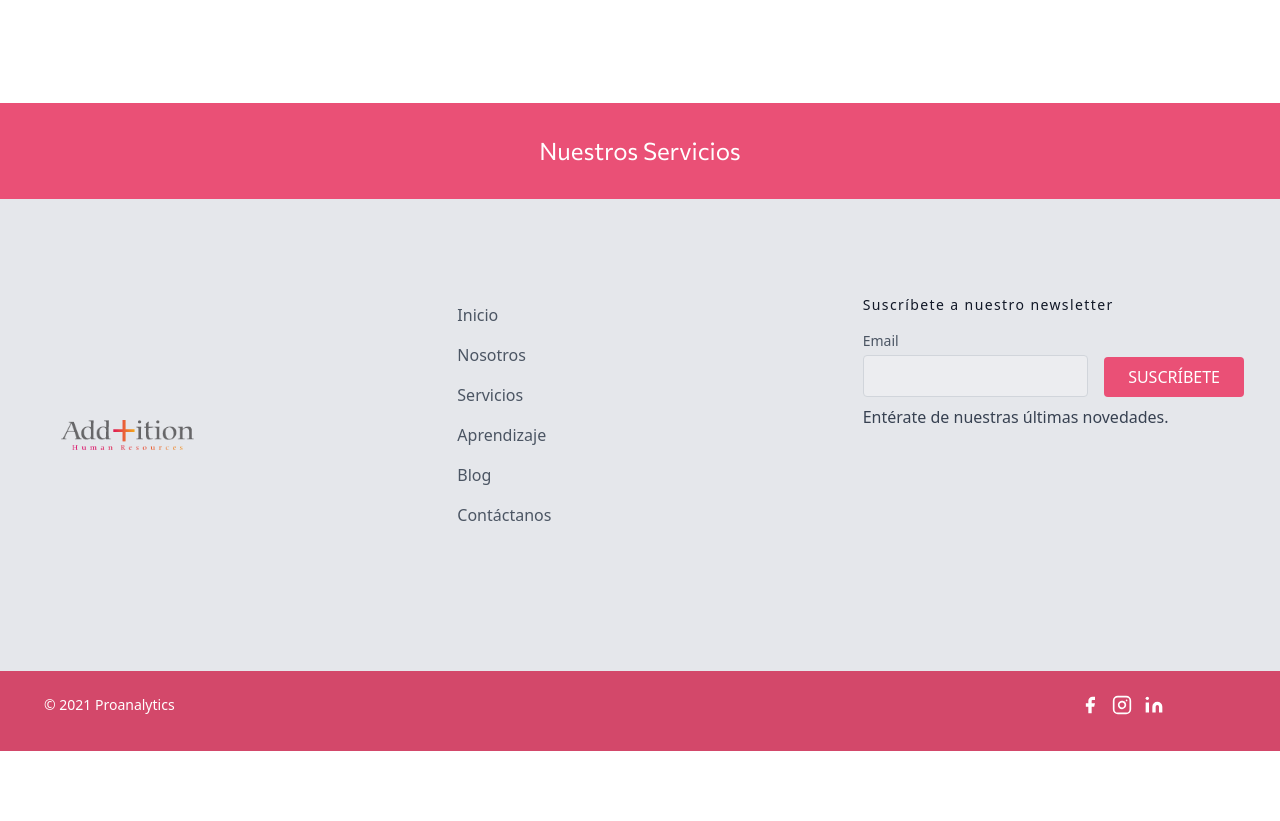
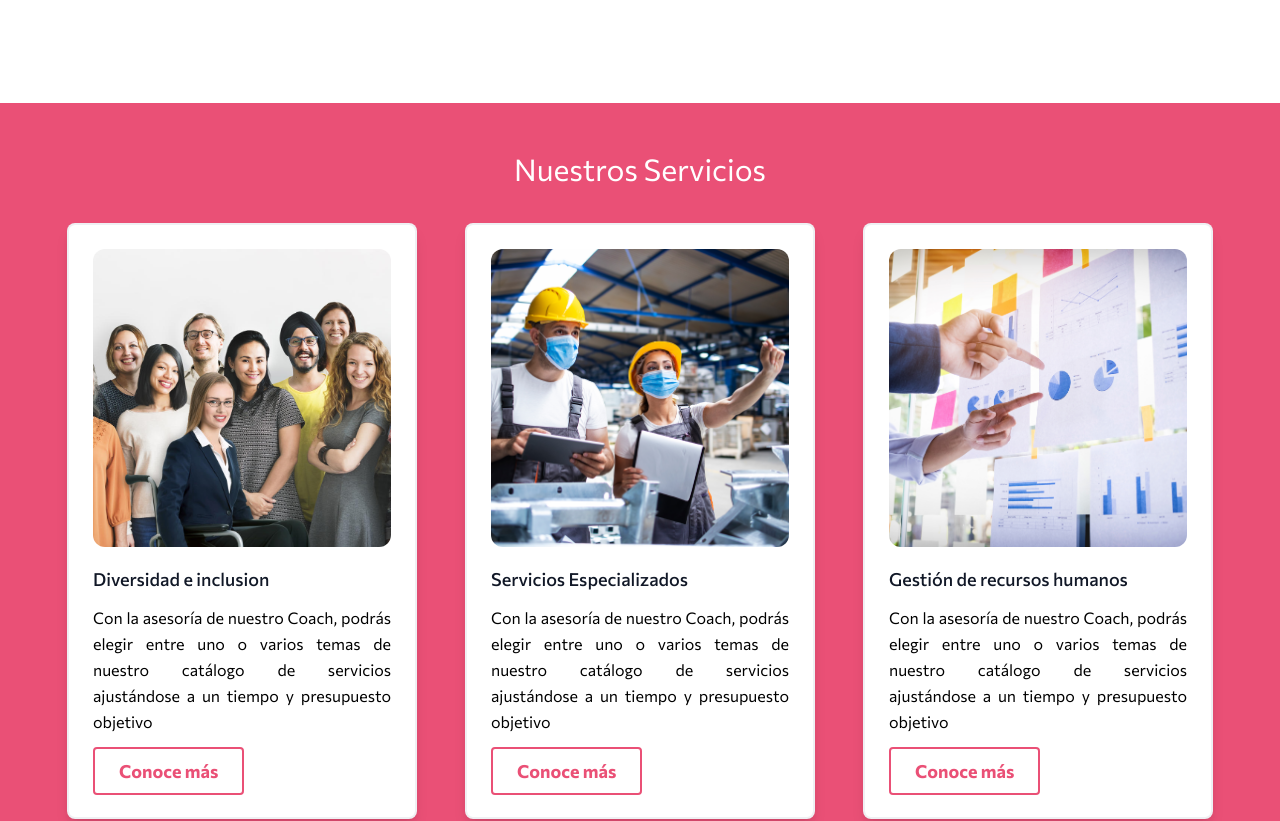
Before and after one commit to agusllanan/addition-new, a Next.js app: page / in a window 1280 px wide. Shown: the part 1560-2381 px from the top of the page. Before the commit the page ends 2311 px from the top, so only its background shows below. Built offline with nearby package versions, Linux system fonts and the light colour scheme; grey boxes are pictures that could not be loaded; what tailwindcss-filters would draw is missing.

Commit message:
Se agregaron servicios y detalles al home

```diff
--- a/components/Servicios.jsx
+++ b/components/Servicios.jsx
@@ -1,75 +1,99 @@
-// import Image from "next/image";
+import Image from "next/image";
 import Link from "next/link";
-import { Swiper, SwiperSlide } from "swiper/react";
-
-const data = [
-  {
-    id: "1",
-    title: "Diversidad e inclusion",
-    description:
-      "Con la asesoría de nuestro Coach, podrás elegir entre uno o varios temas de nuestro catálogo de servicios ajustándose a un tiempo y presupuesto objetivo",
-    imgUrl: "url(/img/servicios/diversidad-inclusion.jpg)",
-    link: "",
-  },
-  {
-    id: "2",
-    title: "Servicios Especializados",
-    description:
-      "Primera etapa de entrenamiento y certificación donde se aprenden y practican conceptos y herramientas básicas de Lean Six Sigma. El curso será la base para el entendimiento de la metodología DMAIC.",
-    imgUrl: "url(/img/servicios/servicios-especializados.jpg)",
-    link: "",
-  },
-  {
-    id: "3",
-    title: "Gestión de recursos humanos",
-    description:
-      "Primera etapa de entrenamiento y certificación donde se aprenden y practican conceptos y herramientas básicas de Lean Six Sigma. El curso será la base para el entendimiento de la metodología DMAIC.",
-    imgUrl: "url(/img/servicios/gestion-recursos.jpg)",
-    link: "",
-  },
-];
 
 const Servicios = () => {
-  console.log(data);
   return (
-    <Swiper
-      spaceBetween={50}
-      slidesPerView={3}
-      onSlideChange={() => console.log("slide change")}
-      onSwiper={(swiper) => console.log(swiper)}
-    >
-      {data.map((info) => (
-        <SwiperSlide
-          key={info.id}
-          className="h-[500px] w-[300px] border-2 shadow-lg bg-white border-gray-200 border-opacity-60 rounded-lg overflow-hidden"
-        >
-          <div className="border-2 shadow-lg border-gray-200 border-opacity-60 rounded-lg overflow-hidden font-comm">
+    <>
+      {/* // ------------ Primer Servicio ------------ */}
+      <section className="flex flex-row space-x-12 mt-5">
+        <div className="h-[596px] w-[350px] border-2 shadow-lg bg-white border-gray-200 border-opacity-60 rounded-lg overflow-hidden">
+          <div className="shadow-lg border-gray-200 border-opacity-60 rounded-lg overflow-hidden font-comm">
             <div className="p-6">
-              <img
-                src={info.imgUrl}
+              <Image
+                src="/img/servicios/diversidad-inclusion.jpg"
                 width={1200}
                 height={1200}
                 className="object-cover rounded-xl object-center"
                 alt="Aqui va el alt de la imagen"
               />
               <h3 className="title-font text-lg font-medium text-gray-900 my-3">
-                {info.title}
+                Diversidad e inclusion
               </h3>
               <p className="leading-relaxed mb-3 text-justify">
-                {info.description}
+                Con la asesoría de nuestro Coach, podrás elegir entre uno o
+                varios temas de nuestro catálogo de servicios ajustándose a un
+                tiempo y presupuesto objetivo
               </p>
               <div className="flex items-center flex-wrap">
-                <Link href={info.link}>
-                  <button className="inline-flex text-indigo-500 font-bold border-2 border-indigo-500  py-2 px-6 focus:outline-none hover:bg-indigo-500 hover:text-white rounded text-lg transition ease-in duration-250">
+                <Link href="#">
+                  <button className="inline-flex text-brink-pink-500 font-bold border-2 border-brink-pink-500  py-2 px-6 focus:outline-none hover:bg-brink-pink-500 hover:text-white rounded text-lg transition ease-in duration-250">
                     Conoce más
                   </button>
                 </Link>
               </div>
             </div>
           </div>
-        </SwiperSlide>
-      ))}
-    </Swiper>
+        </div>
+        {/*--------- Segundo servicios -------*/}
+        <div className="h-[596px] w-[350px] border-2 shadow-lg bg-white border-gray-200 border-opacity-60 rounded-lg overflow-hidden">
+          <div className="shadow-lg border-gray-200 border-opacity-60 rounded-lg overflow-hidden font-comm">
+            <div className="p-6">
+              <Image
+                src="/img/servicios/servicios-especializados.jpg"
+                width={1200}
+                height={1200}
+                className="object-cover rounded-xl object-center"
+                alt="Aqui va el alt de la imagen"
+              />
+              <h3 className="title-font text-lg font-medium text-gray-900 my-3">
+                Servicios Especializados
+              </h3>
+              <p className="leading-relaxed mb-3 text-justify">
+                Con la asesoría de nuestro Coach, podrás elegir entre uno o
+                varios temas de nuestro catálogo de servicios ajustándose a un
+                tiempo y presupuesto objetivo
+              </p>
+              <div className="flex items-center flex-wrap">
+                <Link href="#">
+                  <button className="inline-flex text-brink-pink-500 font-bold border-2 border-brink-pink-500  py-2 px-6 focus:outline-none hover:bg-brink-pink-500 hover:text-white rounded text-lg transition ease-in duration-250">
+                    Conoce más
+                  </button>
+                </Link>
+              </div>
+            </div>
+          </div>
+        </div>
+        {/*--------- Tercer servicios -------*/}
+        <div className="h-[596px] w-[350px] border-2 shadow-lg bg-white border-gray-200 border-opacity-60 rounded-lg overflow-hidden">
+          <div className="shadow-lg border-gray-200 border-opacity-60 rounded-lg overflow-hidden font-comm">
+            <div className="p-6">
+              <Image
+                src="/img/servicios/gestion-recursos.jpg"
+                width={1200}
+                height={1200}
+                className="object-cover rounded-xl object-center"
+                alt="Aqui va el alt de la imagen"
+              />
+              <h3 className="title-font text-lg font-medium text-gray-900 my-3">
+                Gestión de recursos humanos
+              </h3>
+              <p className="leading-relaxed mb-3 text-justify">
+                Con la asesoría de nuestro Coach, podrás elegir entre uno o
+                varios temas de nuestro catálogo de servicios ajustándose a un
+                tiempo y presupuesto objetivo
+              </p>
+              <div className="flex items-center flex-wrap">
+                <Link href="#">
+                  <button className="inline-flex text-brink-pink-500 font-bold border-2 border-brink-pink-500  py-2 px-6 focus:outline-none hover:bg-brink-pink-500 hover:text-white rounded text-lg transition ease-in duration-250">
+                    Conoce más
+                  </button>
+                </Link>
+              </div>
+            </div>
+          </div>
+        </div>
+      </section>
+    </>
   );
 };
 
--- a/pages/index.js
+++ b/pages/index.js
@@ -1,7 +1,7 @@
 import Layout from "../components/Layout";
 import Head from "next/head";
 import Image from "next/image";
-// import Servicios from "../components/Servicios";
+import Servicios from "../components/Servicios";
 
 export default function Home() {
   return (
@@ -90,9 +90,9 @@ export default function Home() {
             ></iframe>
           </div>
         </section>
-        <section className="bg-[#EA5076] items-center p-8 flex flex-col justify-center font-comm">
-          <h3 className="text-white text-2xl">Nuestros Servicios</h3>
-          {/* <Servicios /> */}
+        <section className="bg-[#EA5076] items-center py-12 flex flex-col justify-center font-comm">
+          <h3 className="text-white text-3xl mb-4">Nuestros Servicios</h3>
+          <Servicios />
         </section>
       </main>
     </Layout>
--- a/styles/global.css
+++ b/styles/global.css
@@ -18,7 +18,7 @@
 
 @layer components {
   .btn {
-    @apply inline-flex text-sm items-center text-white bg-brink-pink-500 border-0 py-2 px-4 focus:outline-none hover:bg-brink-pink-600 rounded-xl mt-4 md:mt-0 font-mont animate-pulse-slow
+    @apply inline-flex text-sm items-center text-white bg-brink-pink-500 border-0 py-2 px-4 focus:outline-none hover:bg-brink-pink-600 rounded-xl mt-4 md:mt-0 font-mont
   }
 
     .glass {
```
